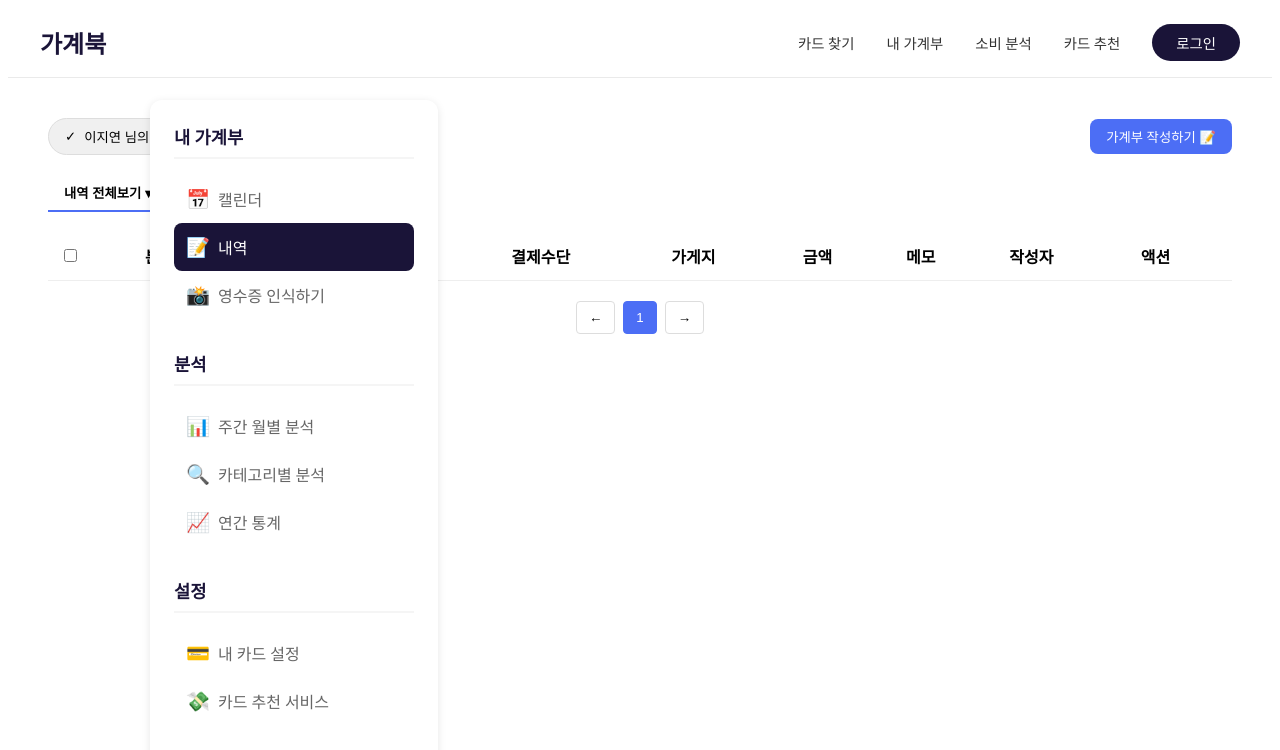
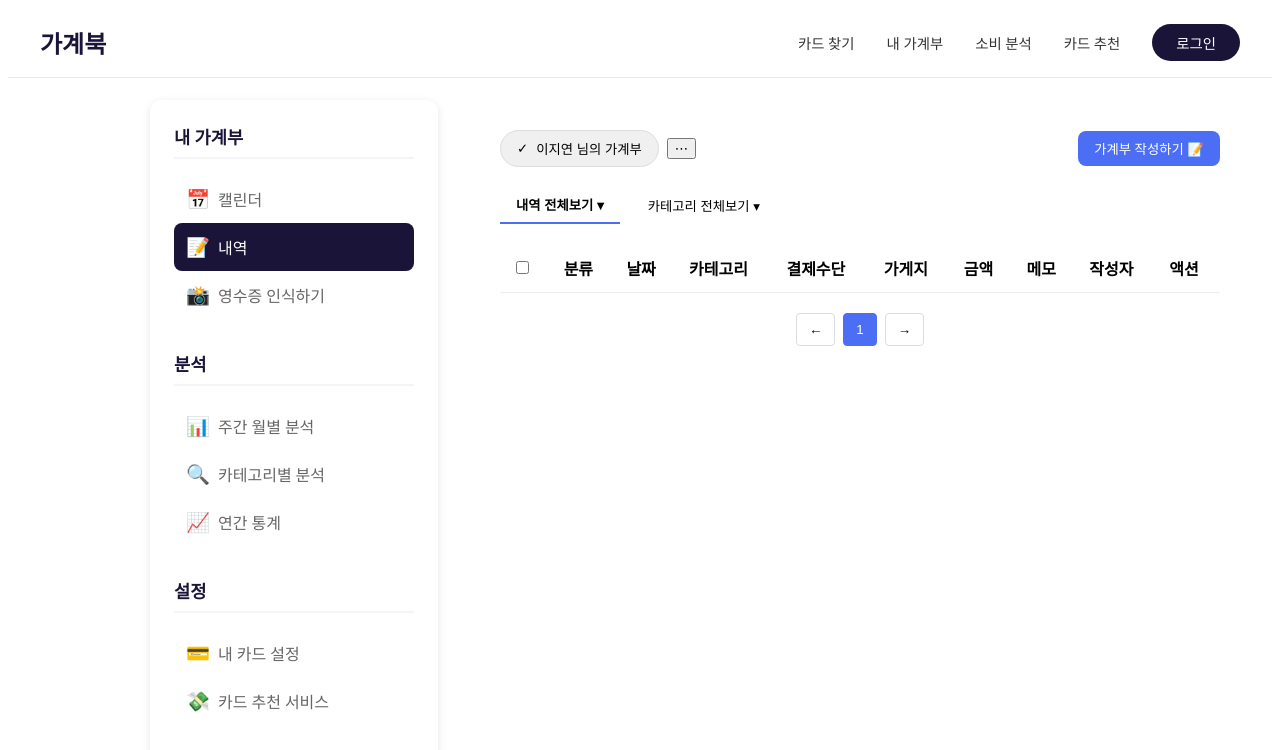
Before and after one commit to dh0728/ssafy_final_1, a Vue app in the folder front/: page /history in a window 1280 px wide. Shown: the top 750 px of the page. Built offline with nearby package versions, Linux system fonts and the light colour scheme.

Commit message:
fixed: 내역 페이지 수정

```diff
--- a/front/src/views/budget/CalendarHistory.vue
+++ b/front/src/views/budget/CalendarHistory.vue
@@ -2,7 +2,7 @@
   <div class="history-container">
     <SideBar />
 
-    <div class="history-container">
+    <div class="history2-container">
       <!-- 상단 필터 영역 -->
       <div class="filter-header">
         <div class="left-section">
@@ -87,6 +87,13 @@ import SideBar from "@/components/common/SideBar.vue";
 
 <style scoped>
 .history-container {
+  padding: 32px;
+  margin-left: 440px;
+  max-width: 1300px;
+  background: white;
+}
+
+.history2-container {
   padding: 20px;
   background: white;
 }
```
